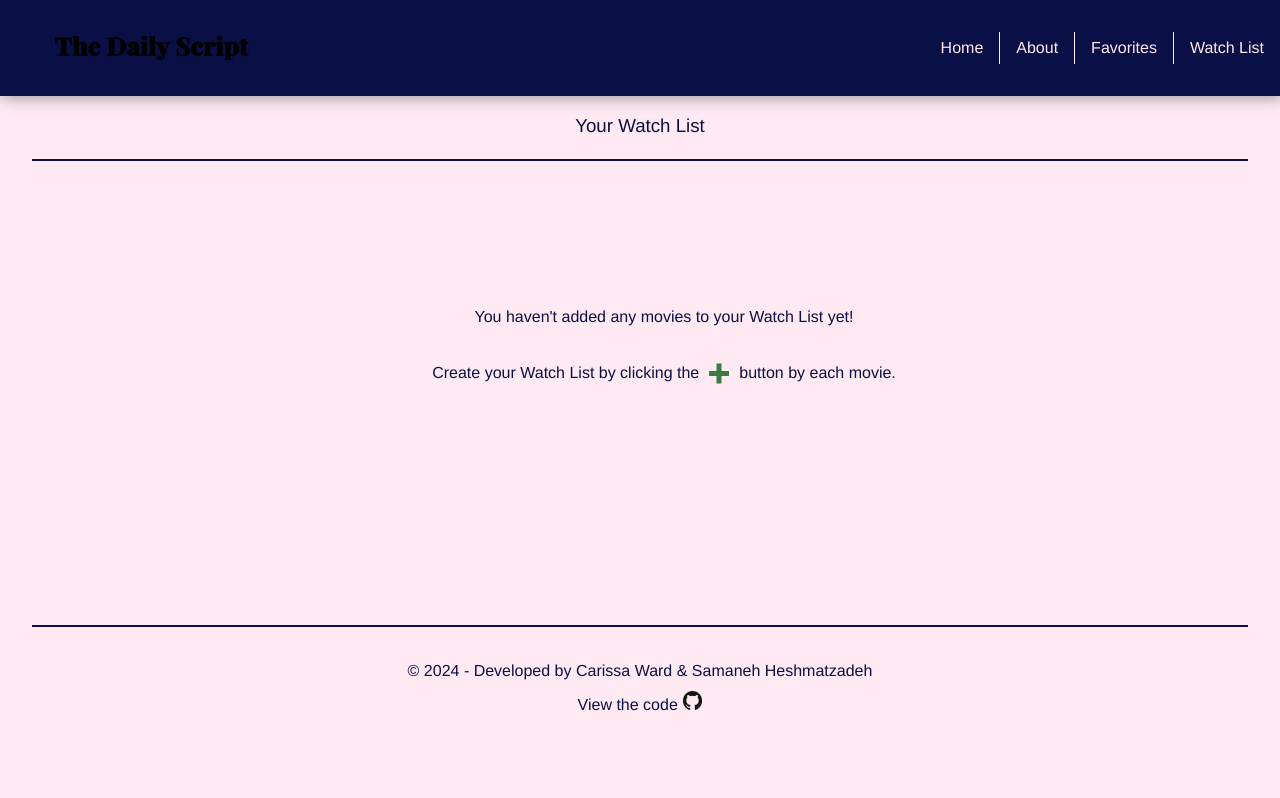
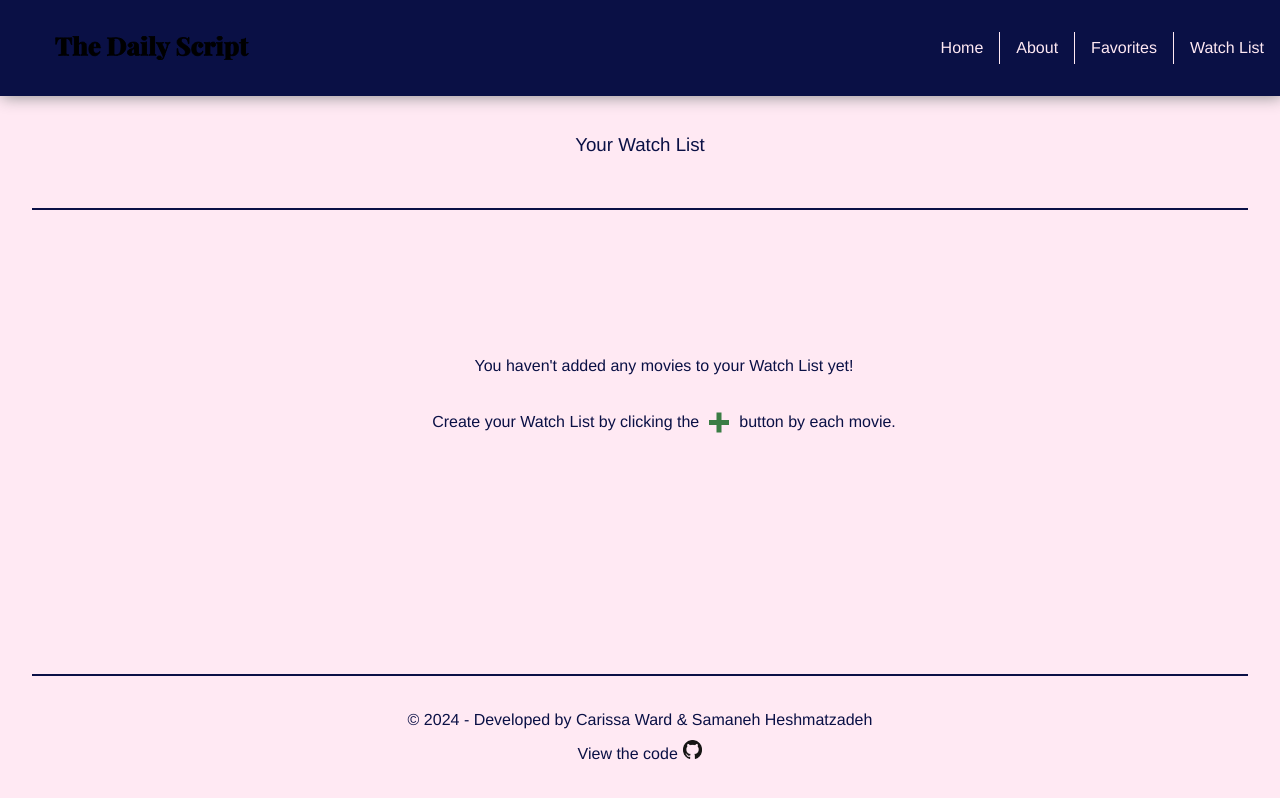
Before and after one commit to wardcarissa93/movie-app, a React (Vite) app: page /watchlist in a window 1280 px wide. Shown: the top 798 px of the page. Built offline with nearby package versions, Linux system fonts and the light colour scheme.

Commit message:
message setting logic incorporated into PageWatchList.jsx

```diff
--- a/src/pages/PageFavorites.jsx
+++ b/src/pages/PageFavorites.jsx
@@ -1,4 +1,4 @@
-// Importing React
+// Importing useEffect and useState hooks from React
 import { useEffect, useState } from 'react';
 
 // Importing useSelector and useDispatch hooks from React Redux
@@ -35,7 +35,7 @@ function PageFavorites() {
     fetchFavoriteMovies(); // Calling fetchFavoriteMovies function
   }, [favorites]); // Dependency array with favorites, so UseEffect runs when favorites array changes
 
-  // Function to handle adding or removing a movie from favorites
+  // Function to handle adding or removing a movie from favorites/watchlist
   const handleListAction = (title, isAdding, listName) => {
     if (isAdding) {
       dispatch(setMessage(`'${title}' added to ${listName}`)); // Dispatching message when adding a movie
--- a/src/pages/PageWatchList.jsx
+++ b/src/pages/PageWatchList.jsx
@@ -1,14 +1,17 @@
 // Import useEffect and useState hooks from React
 import { useEffect, useState } from 'react';
 
-// Import the MovieList component
-import MovieList from '../components/MovieList';
+// Import useSelector hook from React Redux
+import { useSelector, useDispatch } from 'react-redux';
+
+// Importing action creators for notification handling
+import { setMessage, clearMessage } from '../features/notification/notificationSlice';
 
 // Import the fetchMovieDetails function from movieApi file
 import { fetchMovieDetails } from '../api/movieApi';
 
-// Import useSelector hook from React Redux
-import { useSelector } from 'react-redux';
+// Import the MovieList component
+import MovieList from '../components/MovieList';
 
 // Import the SCSS file for styling
 import '../styles/PageWatchList.scss';
@@ -17,6 +20,8 @@ import '../styles/PageWatchList.scss';
 // PageWatchList component definition
 function PageWatchList() {
   const watchList = useSelector((state) => state.user.watchlist); // Getting watchlist movies from Redux store
+  const dispatch = useDispatch(); // useDispatch hook for dispatching actions
+  const message = useSelector(state => state.notification.message); // Getting notification message from Redux store
 
   // Using the useState hook to manage state for watchlist movies
   const [watchListMovies, setWatchListMovies] = useState([]);
@@ -32,9 +37,26 @@ function PageWatchList() {
     fetchWatchListMovies(); // Calling fetchWatchListMovies function
   }, [watchList]); // Dependency array with watchList, so useEffect runs when watchList array changes
 
+  // Function to handle adding or removing a movie from favorites/watchlist
+  const handleListAction = (title, isAdding, listName) => {
+    if (isAdding) {
+      dispatch(setMessage(`'${title}' added to ${listName}`)); // Dispatching message when adding a movie
+    } else {
+      dispatch(setMessage(`'${title}' removed from ${listName}`)); // Dispatching message when removing a movie
+    }
+    setTimeout(() => {
+      dispatch(clearMessage()); // Clear the message after 3 seconds
+    }, 3000);
+  };
+
   return (
     <div className="page-watchlist-container"> {/* Container for the watchlist page */}
-      <h3>Your Watch List</h3> {/* Heading for the watchlist section */}
+      <div className="title-message">
+        <h3>Your Watch List</h3> {/* Heading for the watchlist section */}
+        <div id="message">
+          {message && <span>{message}</span>}
+        </div>
+      </div>
       <div className="line"></div> {/* Horizontal line separator */}
       {watchListMovies.length === 0 ? ( // Conditional rendering when watchListMovies array is empty
         <div className="empty-watchlist-container"> {/* Container for displaying message when watchListMovies array is empty */}
@@ -46,7 +68,7 @@ function PageWatchList() {
           </div>
         </div>
       ) : (
-        <MovieList movies={watchListMovies}/> // Rendering MovieList component with watchListMovies when watchListMovies array is not empty
+        <MovieList movies={watchListMovies} handleListAction={handleListAction}/> // Rendering MovieList component with watchListMovies when watchListMovies array is not empty
       )}
       <div className="line"></div> {/* Horizontal line separator */}
     </div>
--- a/src/styles/PageWatchList.scss
+++ b/src/styles/PageWatchList.scss
@@ -4,6 +4,17 @@
 // Styling for the page watchlist container
 .page-watchlist-container {
     margin: 0;
+
+    .title-message {
+        display: flex;
+        flex-direction: column;
+        height: 5rem;
+        justify-content: space-around;
+
+        #message {
+            margin-bottom: 0.75rem;
+        }
+    }
 
     // Styling for the container when watchlist is empty
     .empty-watchlist-container {
```
